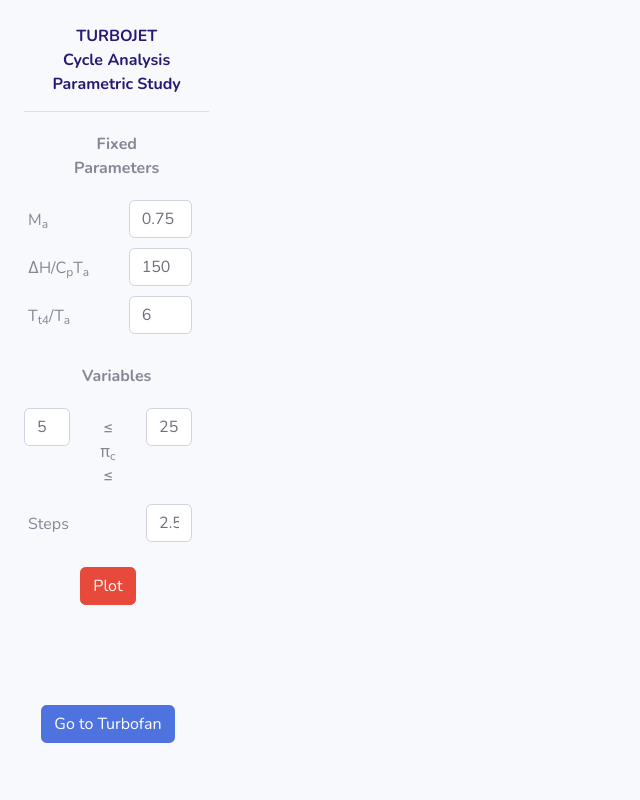
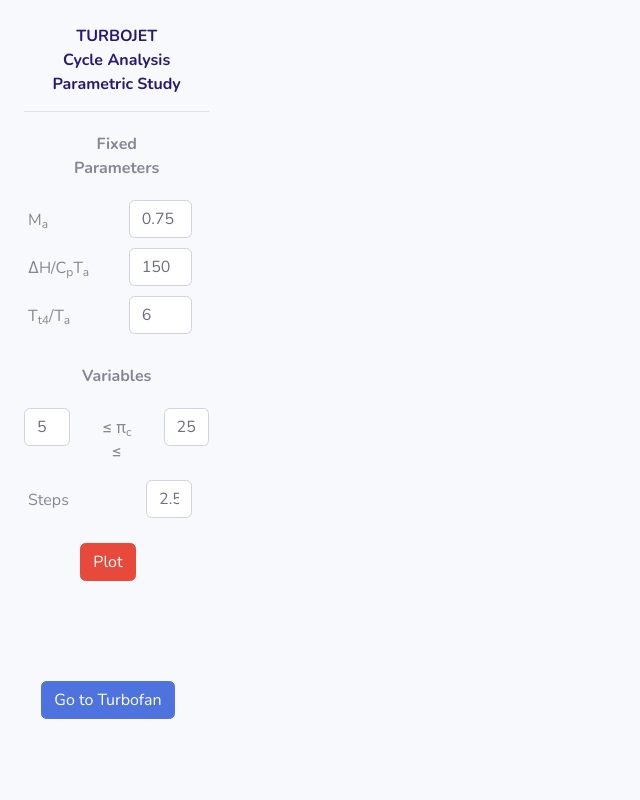
Before and after one commit to hr1799/JetEngineStudy, a Django app: page /turbojet/ in a window 1280 px wide. Shown: the whole page, without its empty margins (0-640 px from the left). Run offline with Django 3.2, Linux system fonts and the light colour scheme; some libraries are stand-ins or nearby versions.

Commit message:
Update turbojet.html

```diff
--- a/templates/turbojet.html
+++ b/templates/turbojet.html
@@ -72,7 +72,7 @@
                                         <div class="col-sm-4 ibox">
                                             <input type="text" class="form-control" id="pi_c_min" name="pi_c_min" value="5">
                                         </div>
-                                        <label class="col-sm-3 nav-link iboxl" style="text-align: center">  &le; &pi;<sub>c</sub> &le;</label>
+                                        <label class="col-sm-4 nav-link iboxl" style="text-align: center">  &le; &pi;<sub>c</sub> &le;</label>
                                         <div class="col-sm-4 ibox">
                                             <input type="text" class="form-control" id="pi_c_max" name="pi_c_max" value="25">
                                         </div>
```
